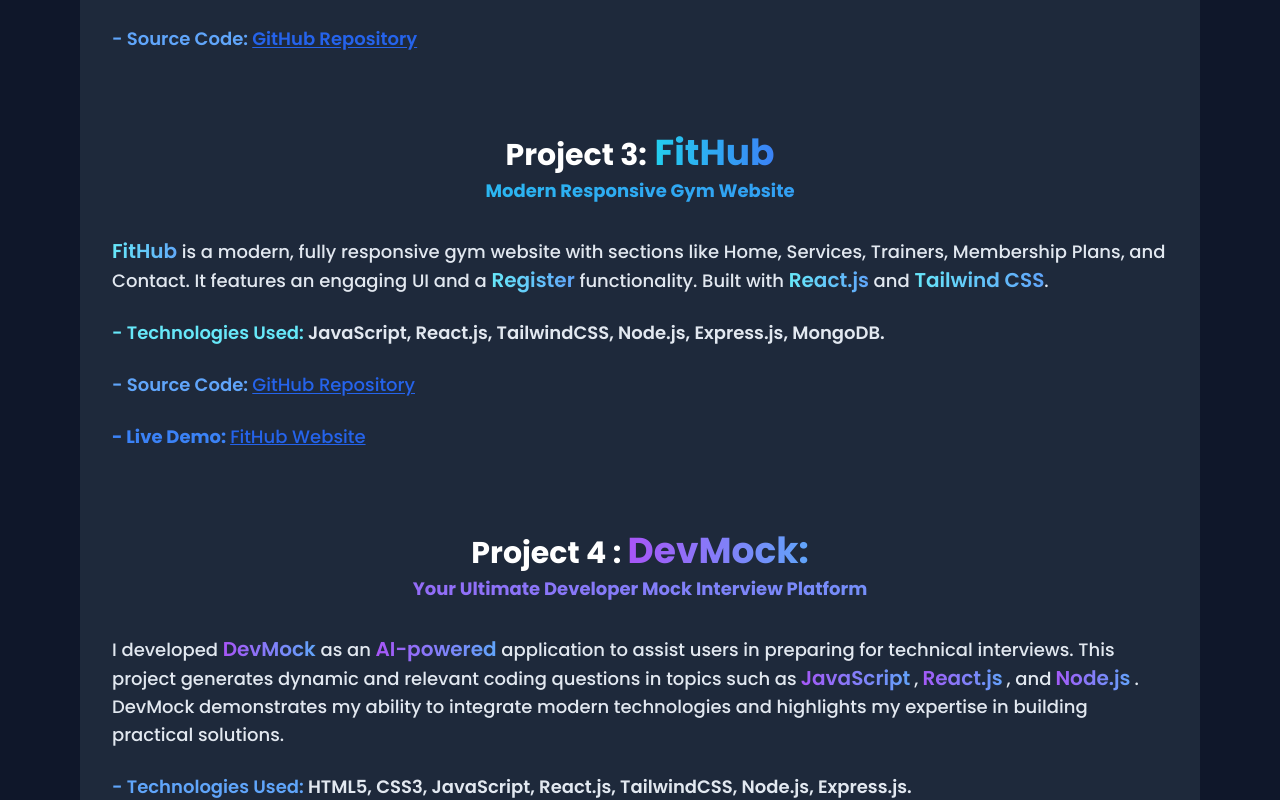
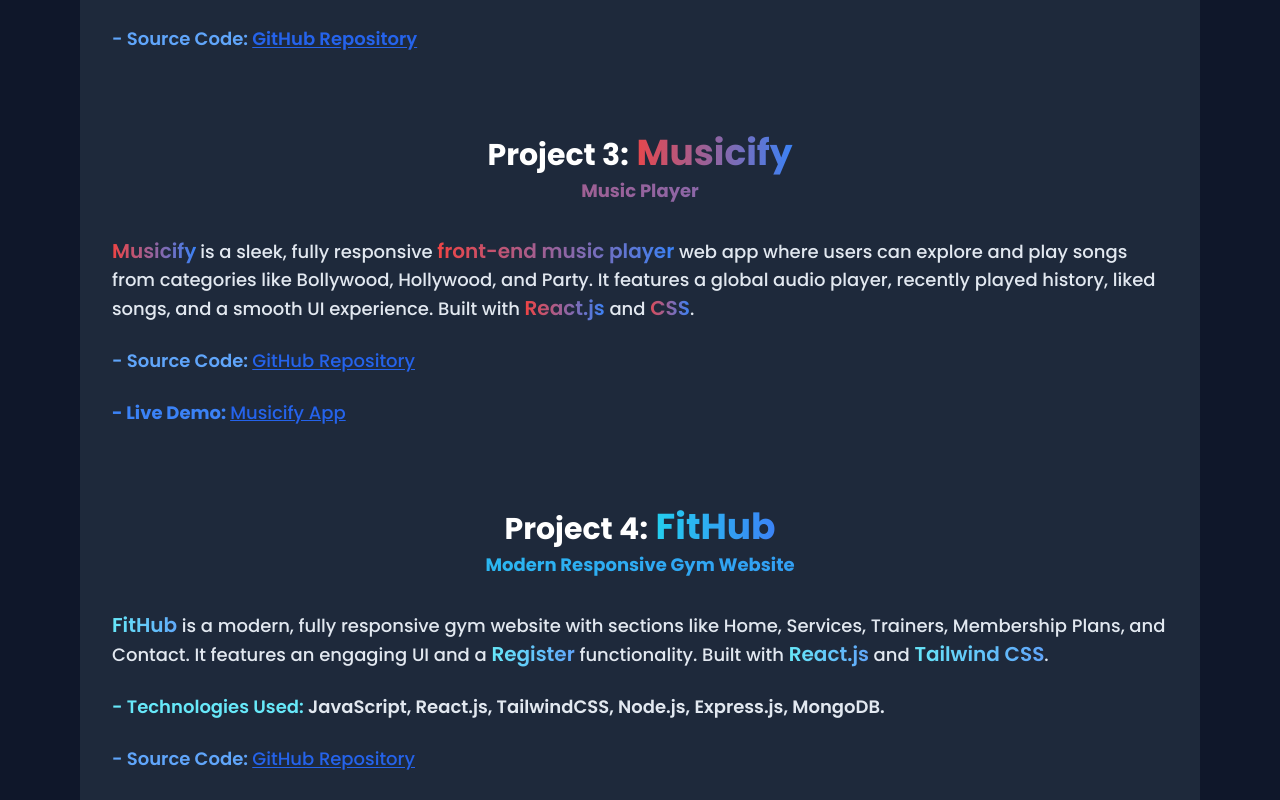
Before and after one commit to uzma-a/Portfolio, a React (Vite) app: page / in a window 1280 px wide. Shown: the part 3640-4440 px from the top of the page. Built offline with nearby package versions, Linux system fonts and the light colour scheme.

Commit message:
add a project

```diff
--- a/src/Components/MyProject.jsx
+++ b/src/Components/MyProject.jsx
@@ -81,10 +81,47 @@ const MyProject = () => {
             </div>
 
 
+            {/* Music-Player  */}
+            <div className="paragraph mt-20 text-slate-200 flex flex-col">
+                <h1 data-aos="fade-up" className="text-3xl text-center text-white font-bold">
+                    Project 3:
+                    <span data-aos="fade-right" className="bg-gradient-to-r from-red-500 to-blue-500 bg-clip-text text-transparent text-4xl"> Musicify </span>
+                </h1>
+
+                <p className="text-xl sm:text-lg text-center font-bold mt-1 bg-gradient-to-r from-red-500 to-blue-500 bg-clip-text text-transparent">
+                    Music Player
+                </p>
+
+                <p className="mt-8 text-lg font-medium">
+                    <span className="bg-gradient-to-r from-red-500 to-blue-500 bg-clip-text text-transparent font-semibold text-xl mr-1">Musicify</span>
+                    is a sleek, fully responsive <span className="bg-gradient-to-r from-red-500 to-blue-500 bg-clip-text text-transparent font-semibold text-xl">front-end music player</span> web app where users can explore and play songs from categories like Bollywood, Hollywood, and Party. It features a global audio player, recently played history, liked songs, and a smooth UI experience.
+                    Built with <span className="bg-gradient-to-r from-red-500 to-blue-500 bg-clip-text text-transparent font-semibold text-xl">React.js</span> and
+                    <span className="bg-gradient-to-r from-red-500 to-blue-500 bg-clip-text text-transparent font-semibold text-xl"> CSS</span>.
+                </p>
+
+
+
+
+                <p className="mt-6 font-medium">
+                    <span className="text-blue-400 font-semibold">- Source Code: </span>
+                    <a href="https://github.com/uzma-a/Music_Player" target="_blank" rel="noopener noreferrer" className="text-blue-600 underline underline-offset-2">
+                        GitHub Repository
+                    </a>
+                </p>
+
+                <p className="mt-6">
+                    <span className="font-bold text-blue-500">- Live Demo:</span>
+                    <a href="https://music-player-umber-eight-54.vercel.app/" target="_blank" rel="noopener noreferrer" className="font-medium text-blue-600 px-1 underline">
+                        Musicify App
+                    </a>
+                </p>
+            </div>
+
+
             {/* FitHub  */}
             <div className="paragraph mt-20 text-slate-200 flex flex-col">
                 <h1 data-aos="fade-up" className="text-3xl text-center text-white font-bold">
-                    Project 3:
+                    Project 4:
                     <span data-aos="fade-right" className="bg-gradient-to-r from-cyan-400 to-blue-500 bg-clip-text text-transparent text-4xl"> FitHub </span>
                 </h1>
                 <p className="text-xl sm:text-lg text-center font-bold mt-1 bg-gradient-to-r from-cyan-400 to-blue-500 bg-clip-text text-transparent">
@@ -121,7 +158,7 @@ const MyProject = () => {
             {/* DevMock */}
             <div className="paragraph mt-20 text-slate-200 flex flex-col">
 
-                <h1 data-aos='fade-up' className='text-3xl text-center text-white font-bold'>Project 4 : <span data-aos='fade-right' className='bg-gradient-to-r from-purple-500 to-blue-400 bg-clip-text text-transparent text-4xl'>DevMock: </span></h1>
+                <h1 data-aos='fade-up' className='text-3xl text-center text-white font-bold'>Project 5 : <span data-aos='fade-right' className='bg-gradient-to-r from-purple-500 to-blue-400 bg-clip-text text-transparent text-4xl'>DevMock: </span></h1>
                 <p className='text-xl sm:text-lg text-center font-bold mt-1 bg-gradient-to-r from-purple-500 to-blue-400 bg-clip-text text-transparent'>Your Ultimate Developer Mock Interview Platform</p>
                 <p className='mt-8 text-lg font-medium'>
                     I developed <span className='bg-gradient-to-r from-purple-500 to-blue-400 bg-clip-text text-transparent font-semibold text-xl'>DevMock</span> as an <span className=' text-xl bg-gradient-to-r from-purple-500 to-blue-400 bg-clip-text text-transparent font-semibold' >AI-powered</span> application to assist users in preparing for technical interviews.
@@ -163,7 +200,7 @@ const MyProject = () => {
             {/* Microsoft-UI-Clone */}
             <div className="paragraph mt-20 flex flex-col text-slate-200">
                 <h1 data-aos='fade-up' className='text-3xl text-center text-white font-bold'>
-                    Project 5: <span data-aos='fade-right' className='bg-gradient-to-r from-teal-500 to-blue-500 bg-clip-text text-transparent text-4xl'>Microsoft-UI-Clone</span>
+                    Project 6: <span data-aos='fade-right' className='bg-gradient-to-r from-teal-500 to-blue-500 bg-clip-text text-transparent text-4xl'>Microsoft-UI-Clone</span>
                 </h1>
 
                 <p className='mt-8 text-lg font-medium'>
@@ -187,7 +224,7 @@ const MyProject = () => {
             {/* Gemini-Clone */}
             <div className="paragraph mt-20 flex flex-col text-slate-200">
                 <h1 data-aos='fade-up' className='text-3xl text-center text-white font-bold'>
-                    Project 6: <span data-aos='fade-right' className='bg-gradient-to-r from-zinc-400 to-blue-500 bg-clip-text text-transparent text-4xl'>Gemini-Clone</span>
+                    Project 7: <span data-aos='fade-right' className='bg-gradient-to-r from-zinc-400 to-blue-500 bg-clip-text text-transparent text-4xl'>Gemini-Clone</span>
                 </h1>
 
                 <p className='mt-8 text-lg font-medium'>
--- a/src/Components/Navbar.jsx
+++ b/src/Components/Navbar.jsx
@@ -29,7 +29,7 @@ const Navbar = () => {
               </li>
 
               <li data-aos='fade-left' onClick={() => { setMenu("linkedin") }}>
-                <a to='/linkedin' href="https://www.linkedin.com/in/uzma-aashiya-700a46316/" target="_blank" rel="noopener noreferrer"><button className='text-black bg-slate-200 hover:bg-blue-500 hover:ring-gray-400  rounded-full flex  justify-center items-center ring-black ring-2 p-1.5'>
+                <a to='/linkedin' href="https://www.linkedin.com/in/uzma-aasiya-32189a367/" target="_blank" rel="noopener noreferrer"><button className='text-black bg-slate-200 hover:bg-blue-500 hover:ring-gray-400  rounded-full flex  justify-center items-center ring-black ring-2 p-1.5'>
 
                   <img src={linkedIn} alt="" />
                   <span className='font-bold px-2 text-black mt-1 '>LinkedIn</span>
@@ -70,7 +70,7 @@ const Navbar = () => {
 
               <li onClick={() => { setMenu("linkedin") }}>
 
-                <a to='/linkedin' href="https://www.linkedin.com/in/uzma-aashiya-700a46316/" target="_blank" rel="noopener noreferrer"><button className='text-white bg-blue-500 m-3  rounded-full flex  justify-between items-center ring-white ring-2'>
+                <a to='/linkedin' href="https://www.linkedin.com/in/uzma-aasiya-32189a367/" target="_blank" rel="noopener noreferrer"><button className='text-white bg-blue-500 m-3  rounded-full flex  justify-between items-center ring-white ring-2'>
                 <button onClick={() => setIsOpen(false)}>
 
                   <span className='font-bold px-2'>LinkedIn</span>
--- a/src/Components/Skills.jsx
+++ b/src/Components/Skills.jsx
@@ -5,7 +5,7 @@ const skillsData = [
     title: 'Programming Languages',
     color: 'from-purple-500 to-indigo-500',
     icon: '💻',
-    skills: ['JavaScript', 'C++', 'Python'],
+    skills: ['JavaScript', 'Python'],
   },
   {
     title: 'Frontend',
@@ -55,8 +55,8 @@ const Skills = () => {
   return (
     <div className="py-10 px-6 md:px-20 bg-slate-900 text-white min-h-screen">
       <h2 className="text-5xl font-extrabold text-center mb-12 bg-clip-text text-transparent bg-gradient-to-r from-cyan-400 to-blue-500 drop-shadow-lg tracking-wide">
-  🚀 Skills
-</h2>
+        🚀 Skills
+      </h2>
 
 
       <div className="grid grid-cols-1 sm:grid-cols-2 lg:grid-cols-3 gap-8">
```
Lines whose indentation alone changed are shown as unchanged.
